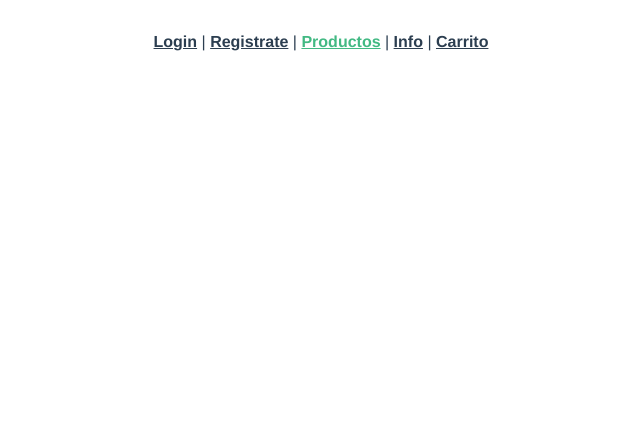
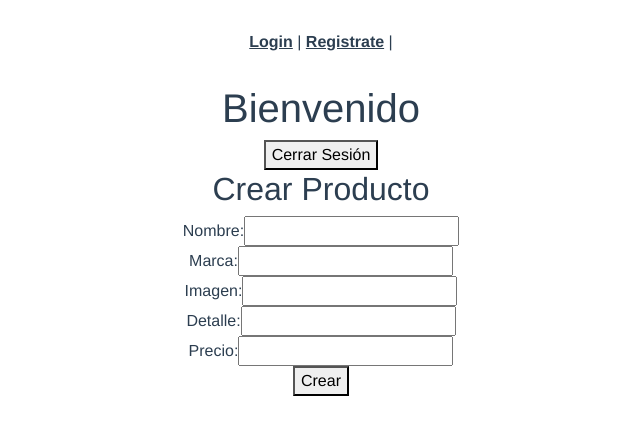
Before and after one commit to nicomargni/ProyectoFinalVue, a Vue app: page /#/Productos in a window 1280 px wide. Shown: the top 434 px of the page, without its empty margins (319-959 px from the left). Built offline with nearby package versions, Linux system fonts and the light colour scheme.

Commit message:
Actualizacion

```diff
--- a/package.json
+++ b/package.json
@@ -25,6 +25,8 @@
     "@vue/cli-service": "~5.0.0",
     "eslint": "^7.32.0",
     "eslint-plugin-vue": "^8.0.3",
+    "node-sass": "^8.0.0",
+    "sass-loader": "^13.2.0",
     "vue-template-compiler": "^2.6.14"
   },
   "eslintConfig": {
--- a/src/App.vue
+++ b/src/App.vue
@@ -1,15 +1,29 @@
 <template>
   <div id="app">
     <nav>
-      <router-link to="/">Login</router-link> |
-      <router-link to="/Register">Registrate</router-link> |
-      <router-link to="/Productos">Productos</router-link> |
-      <router-link to="/Info">Info</router-link> |
-      <router-link to="/Carrito">Carrito</router-link>
+      <div v-if="!user.name">
+        <router-link to="/">Login</router-link> |
+        <router-link to="/Register">Registrate</router-link> |
+      </div>
+      <div v-if="user.name">
+        <router-link to="/Productos">Productos</router-link> |
+        <router-link to="/Info">Info</router-link> |
+        <router-link to="/Carrito">Carrito</router-link>
+      </div>
     </nav>
-    <router-view/>
+    <router-view />
   </div>
 </template>
+
+<script>
+import { mapState } from "vuex";
+
+export default {
+  computed: {
+    ...mapState(["user"]),
+  },
+};
+</script>
 
 <style>
 #app {
--- a/src/components/LoginComponent.vue
+++ b/src/components/LoginComponent.vue
@@ -2,15 +2,16 @@
   <div>
     <h2>Login</h2>
     <form @submit.prevent="login">
-      <div class="form-group">
+      <div>
         <label for="email">Email</label>
         <input type="email" id="email" v-model="email">
       </div>
-      <div class="form-group">
+      <div>
         <label for="password">Contraseña</label>
         <input type="password" id="password" v-model="password">
       </div>
       <button type="submit">Iniciar Sesión</button>
+      <button @click="changeRoute">Registrate</button>
       <p v-if="error">{{ error }}</p>
     </form>
   </div>
@@ -42,16 +43,48 @@ export default {
           this.error = 'Email o contraseña incorrectos'
         } else {
           this.error = ''
-          this.setUser({ name: user.name })
-          this.$router.push({ name: 'Products' })
+          this.setUser({ name: user.name, isAdmin: user.isAdmin })
+          this.$router.push('../productos')
         }
       } catch (error) {
         this.error = 'Ha ocurrido un error al iniciar sesión'
       }
+    },
+    changeRoute(){
+        this.$router.push('../Register')
     }
   },
 };
 </script>
 
-<style>
+<style lang="scss" scoped>
+form {
+  width: 300px;
+  padding: 20px;
+  background-color: white;
+  border-radius: 10px;
+  box-shadow: 2px 2px 10px rgba(0, 0, 0, 0.1);
+  text-align: center;
+  margin: 0 auto;
+}
+
+  input,
+  select {
+    padding: 0.5rem;
+    margin-top: 1rem;
+    font-size: 1.2rem;
+    border-radius: 5px;
+    border: 1px solid #ccc;
+  }
+
+  button {
+    margin-top: 1rem;
+    padding: 0.5rem 1rem;
+    background-color: #007bff;
+    color: white;
+    border-radius: 5px;
+    border: none;
+    cursor: pointer;
+    margin: 2px;
+  }
 </style>
--- a/src/components/ProductosComponent.vue
+++ b/src/components/ProductosComponent.vue
@@ -1,29 +1,90 @@
 <template>
   <div>
+    <h1>Bienvenido {{ user.name }}</h1>
+    <h3 v-if="user.isAdmin">Eres administrador</h3>
+    <button @click="logout">Cerrar Sesión</button>
 
+    <div>
+      <form @submit.prevent="crearProducto">
+        <h2>Crear Producto</h2>
+        <div>
+          <label>Nombre:</label>
+          <input type="text" v-model="nombre" />
+        </div>
+        <div>
+          <label>Marca:</label>
+          <input type="text" v-model="marca" />
+        </div>
+        <div>
+          <label>Imagen:</label>
+          <input type="text" v-model="imagen" />
+        </div>
+        <div>
+          <label>Detalle:</label>
+          <input type="text" v-model="detalle" />
+        </div>
+        <div>
+          <label>Precio:</label>
+          <input type="text" v-model="precio" />
+        </div>
+        <button type="submit">Crear</button>
+      </form>
+    </div>
   </div>
 </template>
 
 <script>
+import { mapActions } from "vuex";
+import { mapState } from "vuex";
+import axios from "axios";
+
 export default {
-    name: 'ProductosComponent',
+  name: "ProductosComponent",
 
   data() {
     return {
-
+      nombre: "",
+      marca: "",
+      imagen: "",
+      detalle: "",
+      precio: "",
     };
   },
-
-    mounted() {
-
+  computed: {
+    ...mapState(["user"]),
   },
 
+  mounted() {},
+
   methods: {
-
+    ...mapActions(["clearUser"]),
+    logout() {
+      this.clearUser();
+      this.$router.push("/");
+    },
+    async crearProducto() {
+      try {
+        await axios.post('https://63d84aeebaa0f79e09a6fb8b.mockapi.io/Productos', {
+          nombre: this.nombre,
+          marca: this.marca,
+          imagen: this.imagen,
+          detalle: this.detalle,
+          precio: this.precio
+        })
+        this.nombre = ''
+        this.marca = ''
+        this.imagen = ''
+        this.detalle = ''
+        this.precio = ''
+        alert('Producto creado exitosamente')
+      } catch (error) {
+        console.error(error)
+        alert('Hubo un error al crear el producto')
+      }
+    }
   },
 };
 </script>
 
 <style lang="scss" scoped>
-
 </style>
--- a/src/components/RegisterComponent.vue
+++ b/src/components/RegisterComponent.vue
@@ -81,7 +81,7 @@ export default {
 };
 </script>
 
-<style>
+<style lang="scss" scoped>
 
 
 form {
--- a/src/store/index.js
+++ b/src/store/index.js
@@ -5,12 +5,26 @@ Vue.use(Vuex)
 
 export default new Vuex.Store({
   state: {
+    user: {
+      name: '',
+      isAdmin: false
+    },
   },
   getters: {
+    user: state => state.user
   },
   mutations: {
+    SET_USER(state, user) {
+      state.user = user
+    },
   },
   actions: {
+    setUser({ commit }, user) {
+      commit('SET_USER', user)
+    },
+    clearUser ({ commit }) {
+      commit('SET_USER', {})
+    }
   },
   modules: {
   }
```
Also changed, not shown: 2 other files (tests, documents, lock files or other folders). Lines whose indentation alone changed are shown as unchanged.
